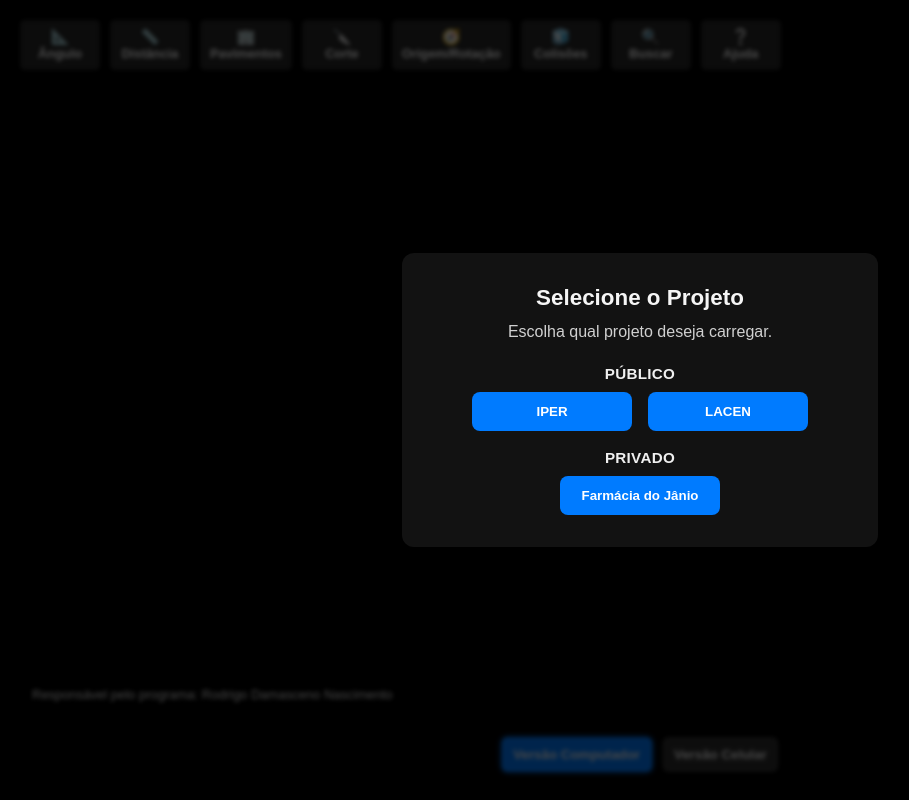
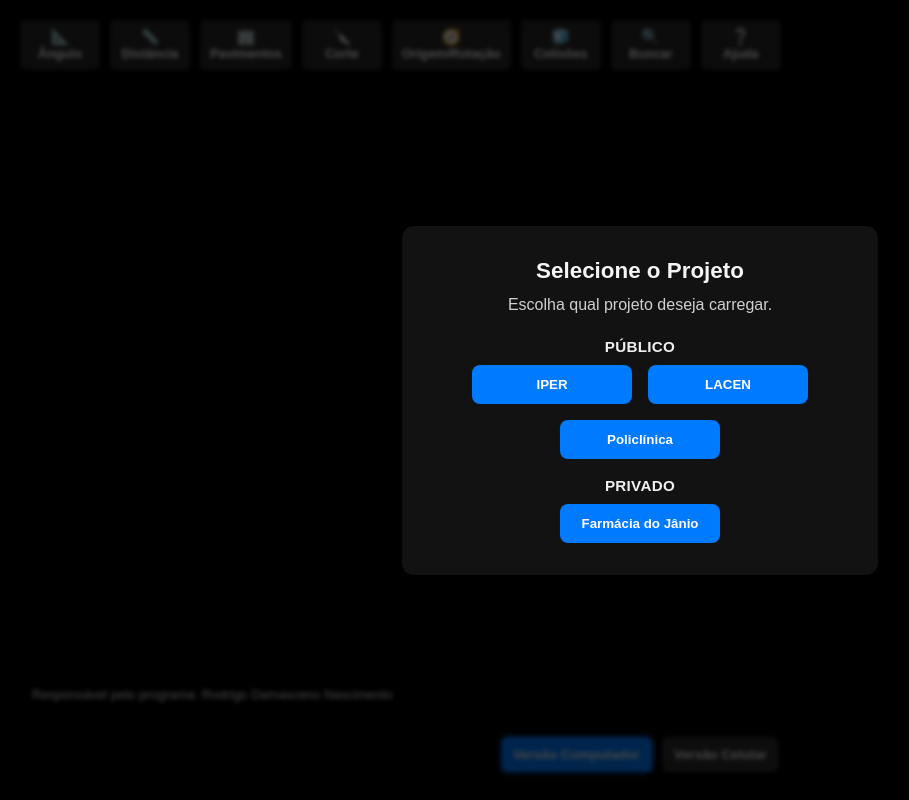
Before and after one commit to rodioegiufao/farmacia_janio, a plain HTML site: page index.html in a window 1280 px wide. Shown: the whole page, without its empty margins (0-909 px from the left). Drawn offline with nearby package versions, Linux system fonts and the light colour scheme.

Commit message:
Update index.html

```diff
--- a/index.html
+++ b/index.html
@@ -20,6 +20,7 @@
                     <div class="model-selection-buttons">
                         <button id="selectIperModels" type="button">IPER</button>
                         <button id="selectLacenModels" type="button">LACEN</button>
+                        <button id="selectPoliclinicaModels" type="button">Policlínica</button>
                     </div>
                 </div>
                 <div class="model-selection-group">
```
